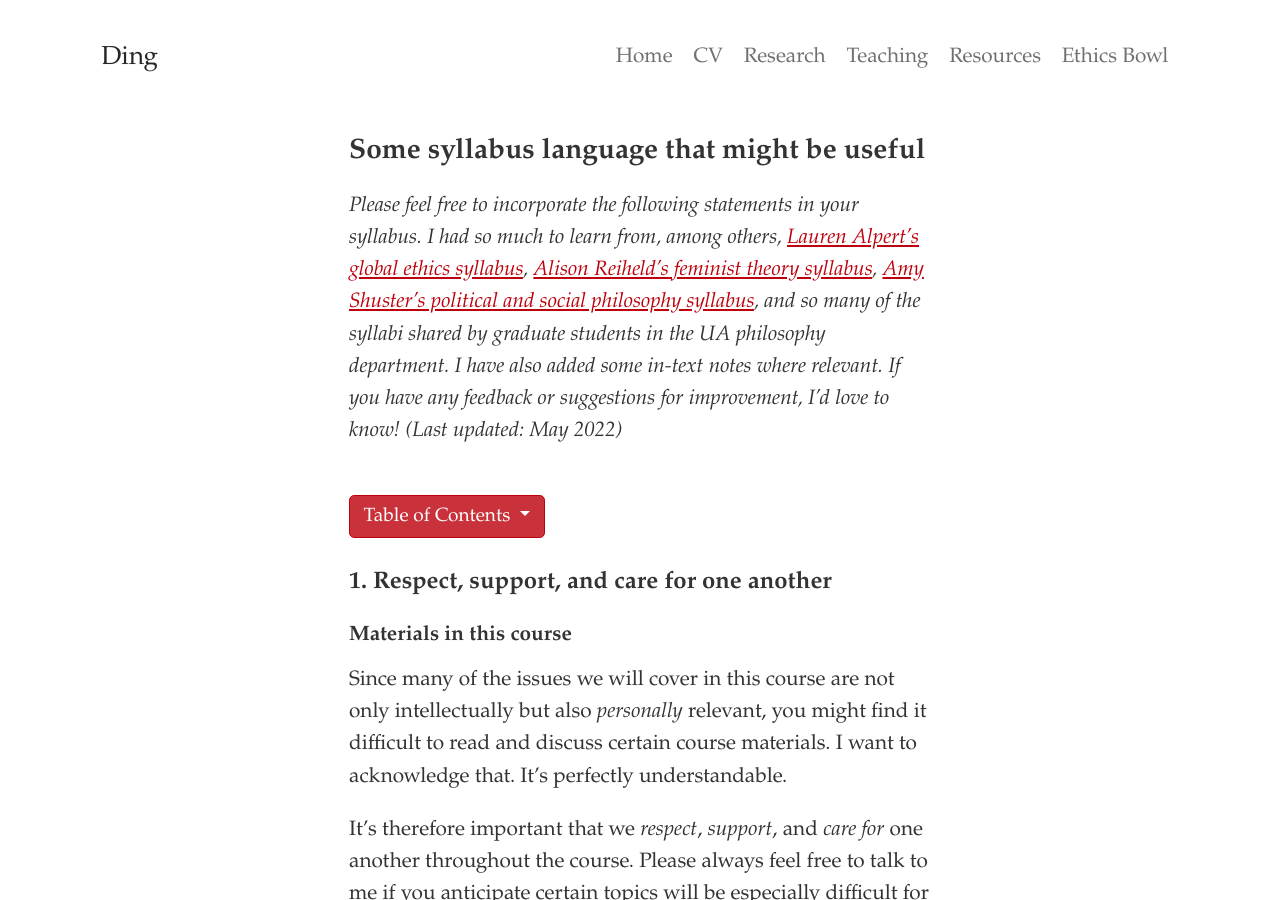
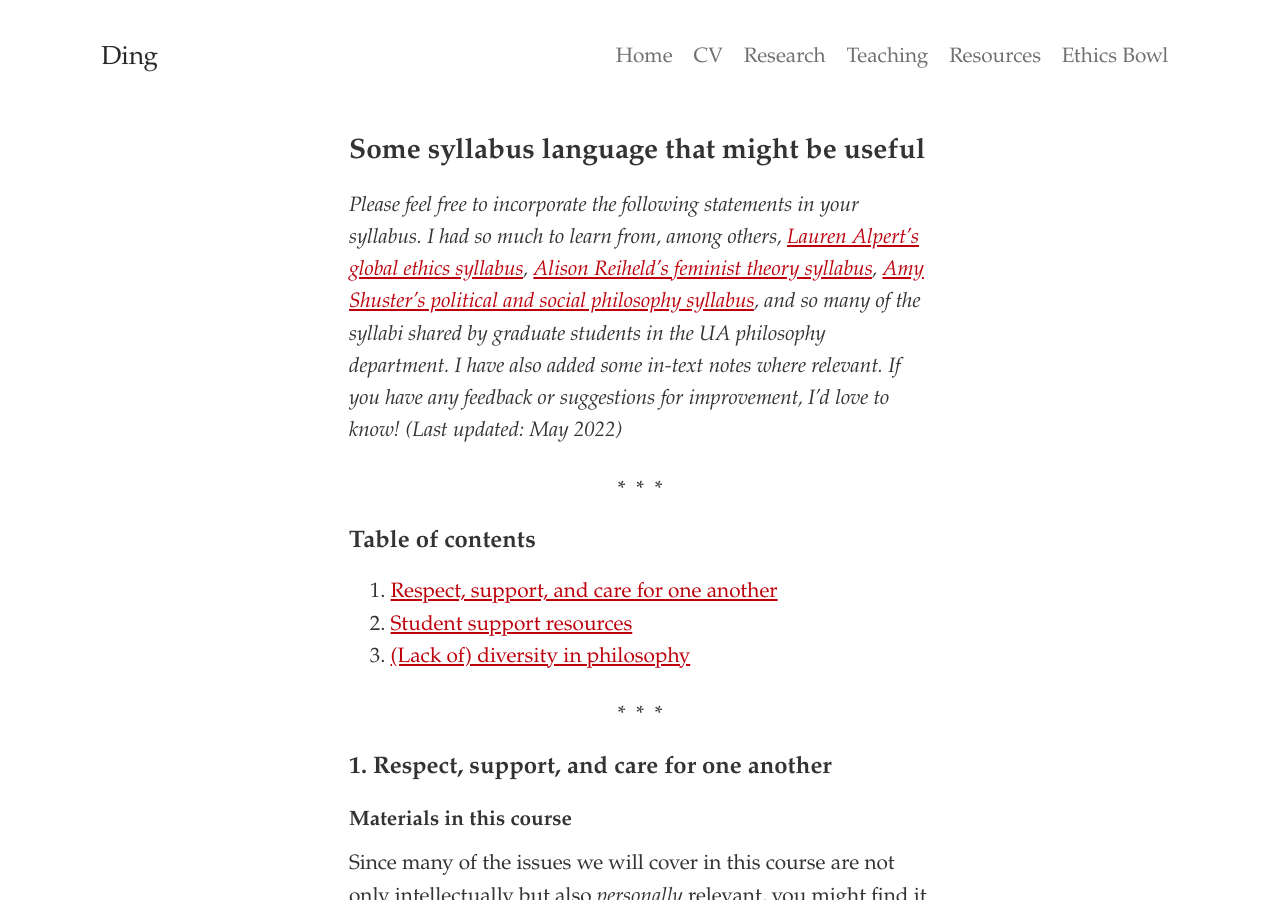
Before and after one commit to dingherself/dingherself.github.io, a Jekyll site: the page built from resources/syllabus-language.md, in a window 1280 px wide and 900 px high. Built offline with Jekyll 4.4.1, drawn with Linux system fonts in a browser that asks for light colours; some web fonts are replaced; some of the changed lines change nothing that is shown.

Commit message:
revert to unordered list as toc

```diff
--- a/resources/syllabus-language.md
+++ b/resources/syllabus-language.md
@@ -9,17 +9,15 @@ include: false
 
 *Please feel free to incorporate the following statements in your syllabus. I had so much to learn from, among others, [Lauren Alpert’s global ethics syllabus](https://laurenralpert.files.wordpress.com/2020/03/phi-1700s20-syllabus-1.pdf), [Alison Reiheld’s feminist theory syllabus](https://www.apaonline.org/resource/resmgr/inclusiveness_syllabi/Feminist_Theory_Reiheld.pdf), [Amy Shuster’s political and social philosophy syllabus](https://philosophy.osu.edu/sites/philosophy.osu.edu/files/2400%20Shuster%20syllabus%20Autumn%202015%20for%20dept%20website.pdf), and so many of the syllabi shared by graduate students in the UA philosophy department. I have also added some in-text notes where relevant. If you have any feedback or suggestions for improvement, I’d love to know! (Last updated: May 2022)*
 
-<div class="dropdown" style="padding-top: 1.25em; padding-bottom: 0.25em;">
-  <a class="btn btn-primary btn-sm dropdown-toggle" style="background-color: #ca323b !important; font-size: 0.92rem; line-height: 1.35;" href="#" role="button" id="dropdownMenuLink" data-bs-toggle="dropdown" aria-expanded="false">
-    Table of Contents
-  </a>
+<p style="text-align: center; padding-top: 0.25em; margin-bottom: -0.25em;">&#42;&nbsp;&nbsp;&#42;&nbsp;&nbsp;&#42;</p>
 
-  <ul class="dropdown-menu" aria-labelledby="dropdownMenuLink">
-    <li><a class="dropdown-item" href="#1-respect-support-and-care-for-one-another">Respect, Support, and Care for One Another</a></li>
-    <li><a class="dropdown-item" href="#2-student-support-resources">Student Support Resources</a></li>
-    <li><a class="dropdown-item" href="#3-lack-of-diversity-in-philosophy">(Lack of) Diversity in Philosophy</a></li>
-  </ul>
-</div>
+## Table of contents
+
+ 1. [Respect, support, and care for one another](#1-respect-support-and-care-for-one-another)
+ 2. [Student support resources](#2-student-support-resources)
+ 3. [(Lack of) diversity in philosophy](#3-lack-of-diversity-in-philosophy)
+
+<p style="text-align: center; padding-top: 0.25em; margin-bottom: -0.25em;">&#42;&nbsp;&nbsp;&#42;&nbsp;&nbsp;&#42;</p>
 
 ## 1. Respect, support, and care for one another
 
```
